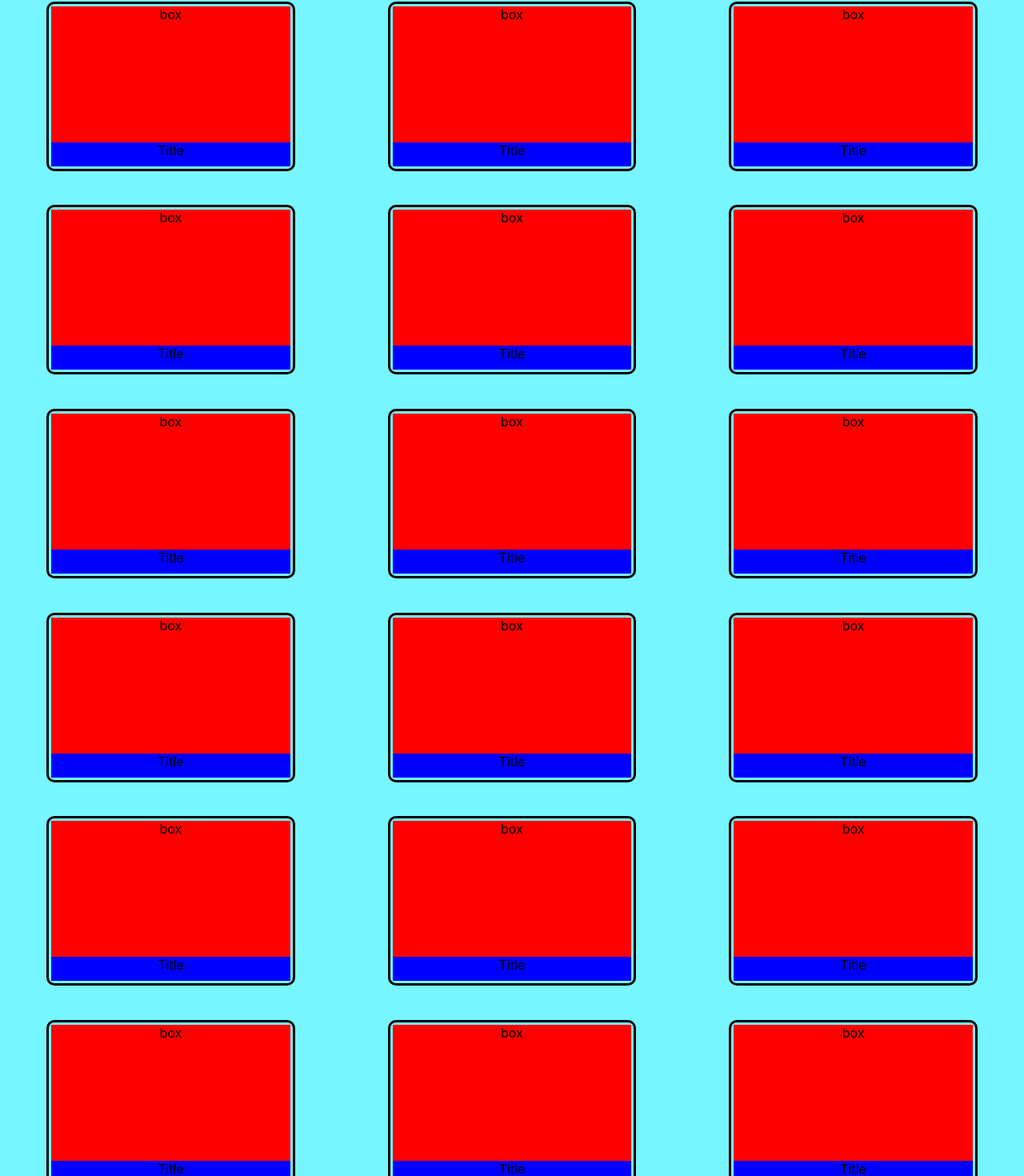
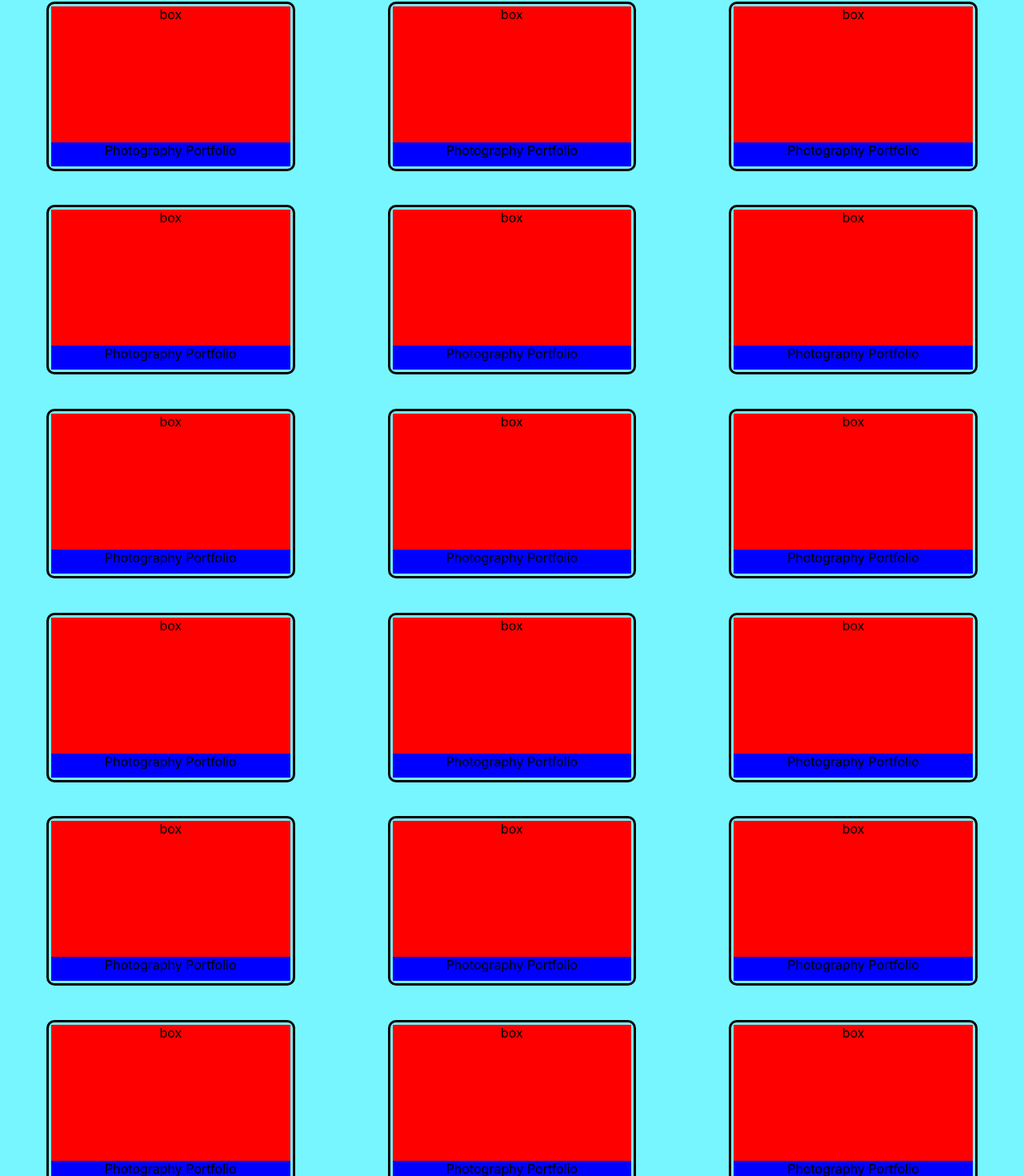
Before and after one commit to jacobguest/PersonalWebsite, a React (Create React App) app: page /projects in a window 1280 px wide. Shown: the part 161-1631 px from the top of the page at 80% size. Built offline with nearby package versions, Linux system fonts and the light colour scheme.

Commit message:
filename change & pass through titles

```diff
--- a/src/App.js
+++ b/src/App.js
@@ -1,7 +1,7 @@
 import "./App.css";
 import Navbar from "./components/Navbar";
 import Home from "./components/Home";
-import Projects from "./components/Projects";
+import ProjectsPage from "./components/ProjectsPage";
 
 import { Routes, Route } from "react-router-dom";
 
@@ -14,7 +14,7 @@ function App() {
       <div className="content">
         <Routes>
           <Route path="/" index element={<Home />} />
-          <Route path="projects" element={<Projects />} />
+          <Route path="projects" element={<ProjectsPage />} />
         </Routes>
       </div>
     </div>
--- a/src/components/Project.css
+++ b/src/components/Project.css
@@ -1,6 +1,9 @@
 .project-card {
+    /* Height is 25% of viewing window - about 3 cards vertically on show no matter the layout*/
     height: 25vh;
+    /* Card takes up 70% of its column container */
     width: 70%;
+    /* Create curved corners for project card */
     border-radius: 10px;
     border: 3px solid #000;
     padding: 3px;
--- a/src/components/Project.js
+++ b/src/components/Project.js
@@ -1,10 +1,10 @@
 import './Project.css';
 
-const Project = () => {
+const Project = (props) => {
     return (
         <div className="project-card">
             <div className="project-thumb">box</div>
-            <div className="project-title">Title</div>
+            <div className="project-title">{props.project.title}</div>
         </div>
     );
 };
--- a/src/components/Projects.js
+++ /dev/null
@@ -1,75 +0,0 @@
-import Project from "./Project";
-import "./Projects.css";
-
-import { useMediaQuery } from "react-responsive";
-
-const Projects = () => {
-  const isMobile = useMediaQuery({ maxWidth: 767 });
-  const isTablet = useMediaQuery({ minWidth: 768, maxWidth: 1023 });
-  const isDesktop = useMediaQuery({ minWidth: 1024 });
-
-  return (
-    <div className="grid-container">
-      {isMobile && (
-        <div style={{ display: "flex", height: "100%", width: "100%" }}>
-          <div className="gridColSingle">
-            <Project />
-            <Project />
-            <Project />
-            <Project />
-            <Project />
-            <Project />
-            <Project />
-            <Project />
-          </div>
-        </div>
-      )}
-      {isTablet && (
-        <div style={{ display: "flex", height: "100%", width: "100%" }}>
-          <div className="gridColDouble">
-            <Project />
-            <Project />
-            <Project />
-            <Project />
-          </div>
-          <div className="gridColDouble">
-            <Project />
-            <Project />
-            <Project />
-            <Project />
-          </div>
-        </div>
-      )}
-      {isDesktop && (
-        <div style={{ display: "flex", height: "100%", width: "100%" }}>
-          <div className="gridColTriple">
-            <Project />
-            <Project />
-            <Project />
-            <Project />
-            <Project />
-            <Project />
-          </div>
-          <div className="gridColTriple">
-            <Project />
-            <Project />
-            <Project />
-            <Project />
-            <Project />
-            <Project />
-          </div>
-          <div className="gridColTriple">
-            <Project />
-            <Project />
-            <Project />
-            <Project />
-            <Project />
-            <Project />
-          </div>
-        </div>
-      )}
-    </div>
-  );
-};
-
-export default Projects;
--- /dev/null
+++ b/src/components/ProjectsPage.js
@@ -0,0 +1,88 @@
+import Project from "./Project";
+import "./ProjectsPage.css";
+
+import { useMediaQuery } from "react-responsive";
+
+const ProjectsPage = () => {
+
+  // create object to store title, and image of each project
+  const projects = [
+    {
+      title: 'Photography Portfolio',
+      image: 'photography.jpeg',
+    },
+    {
+      title: 'Wordle in Java',
+      image: 'wordle.jpg',
+    },
+  ];
+
+  const isMobile = useMediaQuery({ maxWidth: 767 });
+  const isTablet = useMediaQuery({ minWidth: 768, maxWidth: 1023 });
+  const isDesktop = useMediaQuery({ minWidth: 1024 });
+
+  return (
+    <div className="grid-container">
+      {isMobile && (
+        <div style={{ display: "flex", height: "100%", width: "100%" }}>
+          <div className="gridColSingle">
+            <Project project={projects[0]}/>
+            <Project project={projects[0]}/>
+            <Project project={projects[0]}/>
+            <Project project={projects[0]}/>
+            <Project project={projects[0]}/>
+            <Project project={projects[0]}/>
+            <Project project={projects[0]}/>
+            <Project project={projects[0]}/>
+          </div>
+        </div>
+      )}
+      {isTablet && (
+        <div style={{ display: "flex", height: "100%", width: "100%" }}>
+          <div className="gridColDouble">
+            <Project project={projects[0]}/>
+            <Project project={projects[0]}/>
+            <Project project={projects[0]}/>
+            <Project project={projects[0]}/>
+          </div>
+          <div className="gridColDouble">
+            <Project project={projects[0]}/>
+            <Project project={projects[0]}/>
+            <Project project={projects[0]}/>
+            <Project project={projects[0]}/>
+          </div>
+        </div>
+      )}
+      {isDesktop && (
+        <div style={{ display: "flex", height: "100%", width: "100%" }}>
+          <div className="gridColTriple">
+            <Project project={projects[0]}/>
+            <Project project={projects[0]}/>
+            <Project project={projects[0]}/>
+            <Project project={projects[0]}/>
+            <Project project={projects[0]}/>
+            <Project project={projects[0]}/>
+          </div>
+          <div className="gridColTriple">
+          <Project project={projects[0]}/>
+            <Project project={projects[0]}/>
+            <Project project={projects[0]}/>
+            <Project project={projects[0]}/>
+            <Project project={projects[0]}/>
+            <Project project={projects[0]}/>
+          </div>
+          <div className="gridColTriple">
+          <Project project={projects[0]}/>
+            <Project project={projects[0]}/>
+            <Project project={projects[0]}/>
+            <Project project={projects[0]}/>
+            <Project project={projects[0]}/>
+            <Project project={projects[0]}/>
+          </div>
+        </div>
+      )}
+    </div>
+  );
+};
+
+export default ProjectsPage;
```
Also changed, not shown: src/components/ProjectsPage.css (renamed from src/components/Projects.css).
